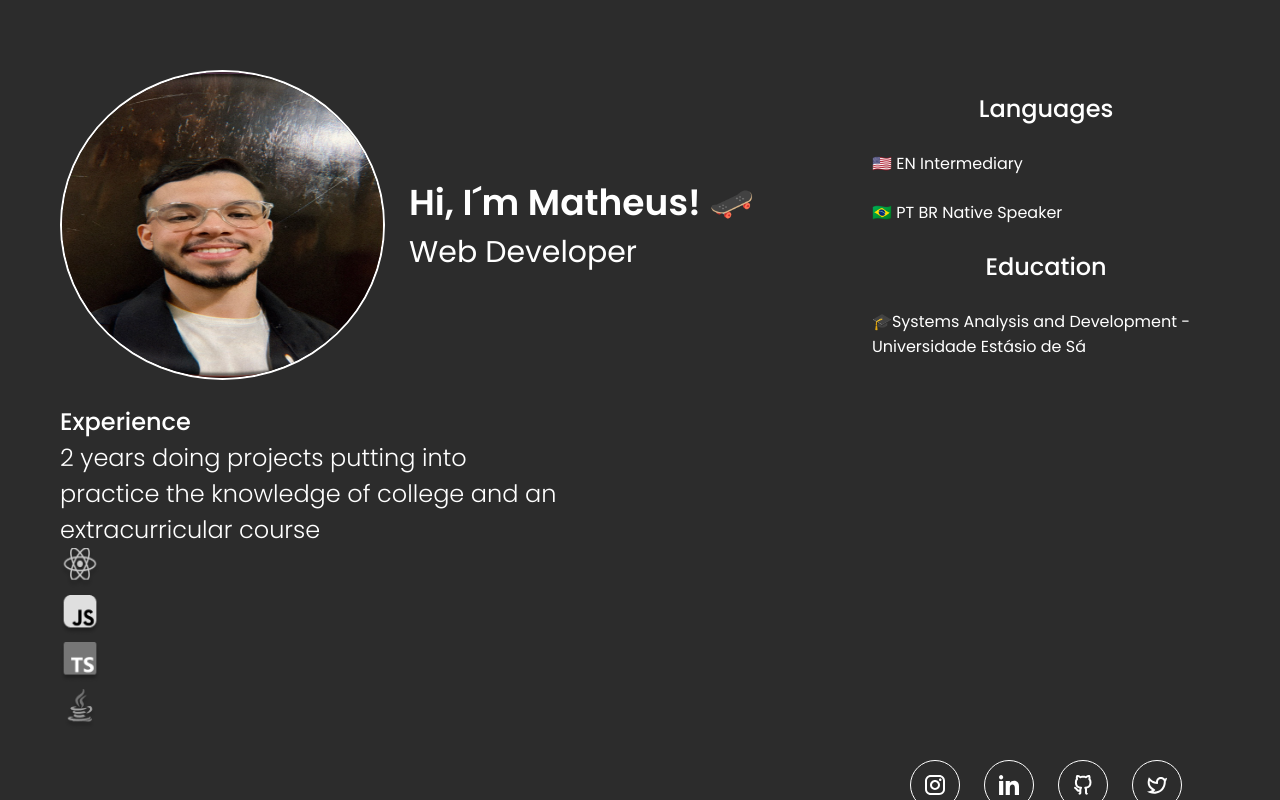
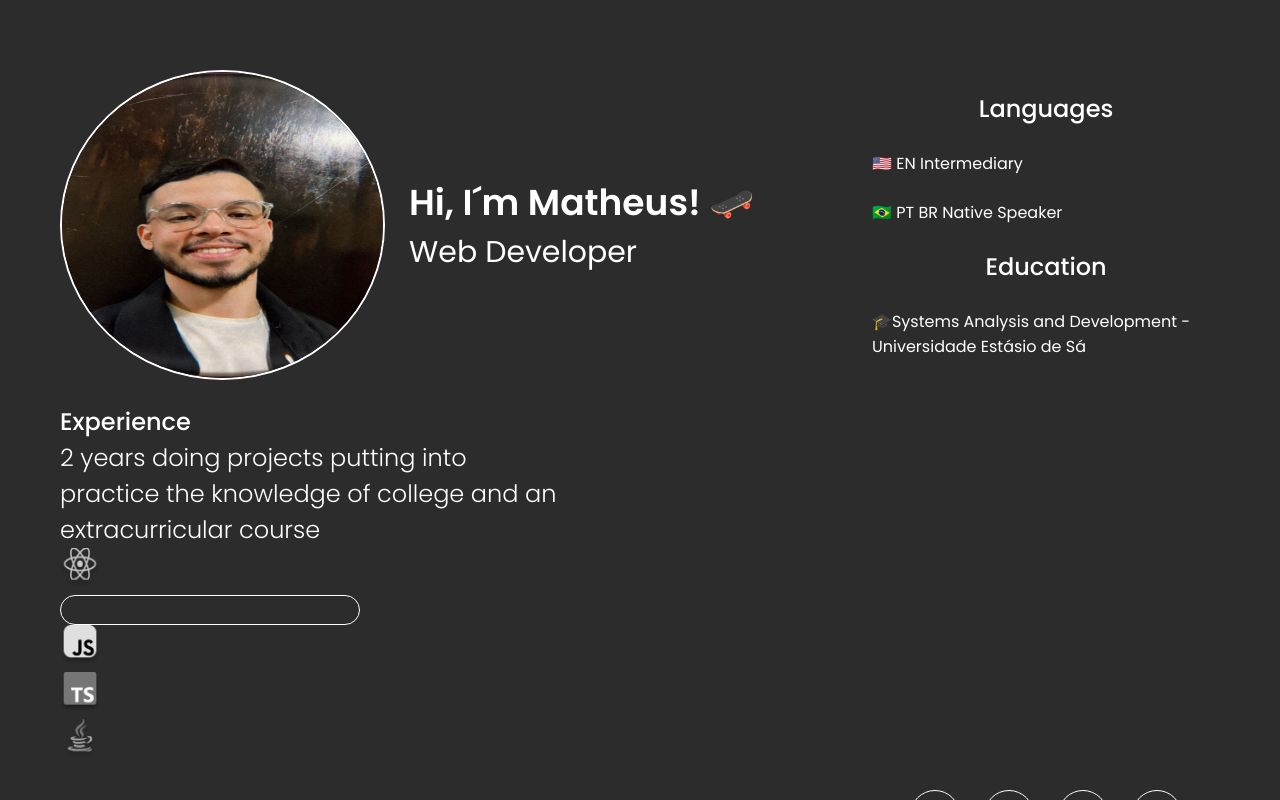
Before and after one commit to mtlouzada/my-portfolio, a Next.js app: page / in a window 1280 px wide. Built offline with nearby package versions, Linux system fonts and the light colour scheme.

Commit message:
feat: time-bar create

```diff
--- a/src/app/components/experience/experience.scss
+++ b/src/app/components/experience/experience.scss
@@ -14,6 +14,17 @@
         text-align: center;
     }
 
+    img {
+        filter: grayscale(100%);
+    }
+
+    .time-bar {
+        width: 300px;
+        height: 30px;
+        border-radius: 24px;
+        border: 1px solid var(--text-secondary);
+    }
+
     @media (min-width: 768px) {
         align-items: flex-start;
 
--- a/src/app/components/experience/experience.tsx
+++ b/src/app/components/experience/experience.tsx
@@ -17,7 +17,11 @@ export function Experience() {
                         height={40}
                         priority
                     />
+                    <div className="time-bar">
+                        <div className="time-measure"></div>
+                    </div>
                 </div>
+
                 <div>
                     <Image
                         src="/js-icon.png"
```
